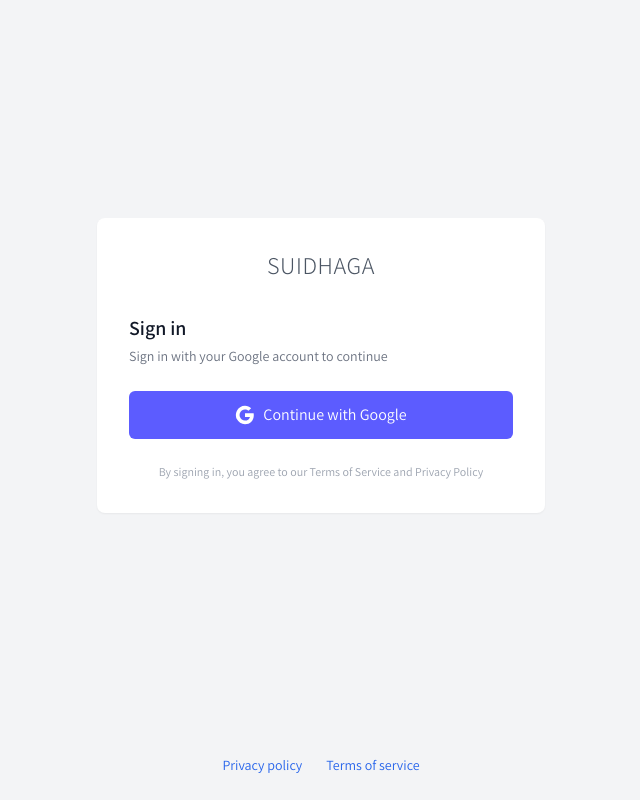
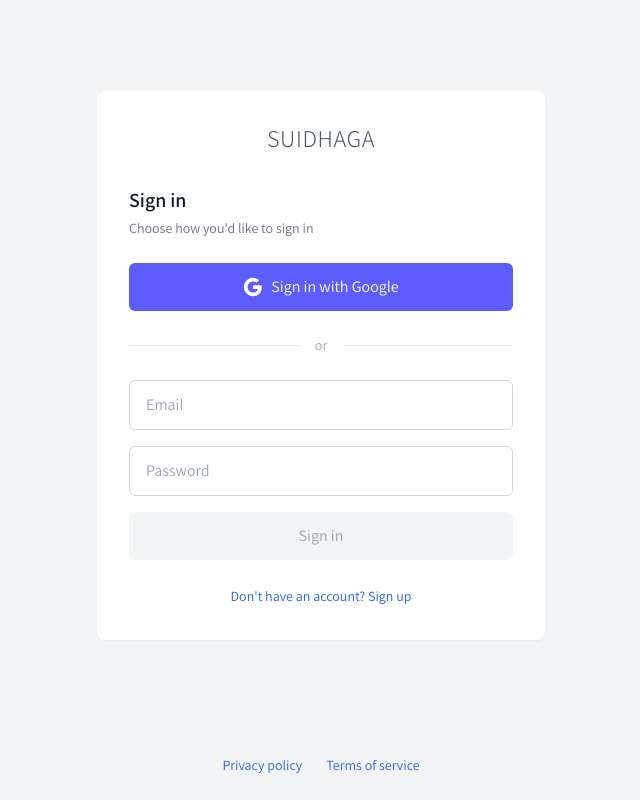
Before and after one commit to dhananjay-shahane/shopping_store, a Next.js app: page /login in a window 1280 px wide. Shown: the whole page, without its empty margins (319-959 px from the left). Built offline with nearby package versions, Linux system fonts and the light colour scheme; no server answers.

Commit message:
Restored to '1e1d47712a41c3ff9d6123f15ae31d9de102a329'
Replit-Restored-To: 1e1d47712a41c3ff9d6123f15ae31d9de102a329

```diff
--- a/app/(auth)/login/page.tsx
+++ b/app/(auth)/login/page.tsx
@@ -6,10 +6,13 @@
 import Link from 'next/link';
 
 export default function LoginPage() {
+  const [mode, setMode] = useState<'signin' | 'signup'>('signin');
+  const [email, setEmail] = useState('');
+  const [password, setPassword] = useState('');
   const [isLoading, setIsLoading] = useState(false);
   const [error, setError] = useState('');
   const router = useRouter();
-  const { loginWithGoogle, isAuthenticated } = useAuth();
+  const { loginWithGoogle, loginWithEmail, registerWithEmail, isAuthenticated } = useAuth();
 
   useEffect(() => {
     if (isAuthenticated) {
@@ -23,17 +26,35 @@
     const result = await loginWithGoogle();
     if (!result.success) {
       setError(result.error || 'Failed to sign in with Google');
+    }
     setIsLoading(false);
-    }
   };
 
-  if (isAuthenticated) {
-    return (
-      <div className="min-h-screen bg-neutral-100 flex items-center justify-center">
-        <div className="animate-spin rounded-full h-12 w-12 border-b-2 border-neutral-900"></div>
-      </div>
-    );
+  const handleEmailSubmit = async (e: React.FormEvent) => {
+    e.preventDefault();
+    if (!email.trim() || !password.trim()) return;
+
+    setIsLoading(true);
+    setError('');
+
+    let result;
+    if (mode === 'signup') {
+      result = await registerWithEmail(email, password);
+      if (result.success) {
+        setError('Account created! Please check your email for verification.');
+        setMode('signin');
+        setIsLoading(false);
+        return;
       }
+    } else {
+      result = await loginWithEmail(email, password);
+    }
+
+    if (!result.success) {
+      setError(result.error || 'Failed to sign in');
+    }
+    setIsLoading(false);
+  };
 
   return (
     <div className="min-h-screen bg-neutral-100 flex flex-col">
@@ -48,29 +69,29 @@
 
             <div className="mb-6">
               <h2 className="text-xl font-semibold text-neutral-900 mb-1">
-                Sign in
+                {mode === 'signin' ? 'Sign in' : 'Create account'}
               </h2>
               <p className="text-sm text-neutral-500">
-                Sign in with your Google account to continue
+                {mode === 'signin'
+                  ? "Choose how you'd like to sign in"
+                  : 'Enter your details to create an account'}
               </p>
             </div>
 
             {error && (
-              <div className="mb-4 p-3 rounded-md text-sm bg-red-50 text-red-700 border border-red-200">
+              <div className={`mb-4 p-3 rounded-md text-sm ${
+                error.includes('created') || error.includes('verification')
+                  ? 'bg-green-50 text-green-700 border border-green-200'
+                  : 'bg-red-50 text-red-700 border border-red-200'
+              }`}>
                 {error}
               </div>
             )}
 
-            {isLoading ? (
-              <div className="flex flex-col items-center justify-center py-8">
-                <div className="animate-spin rounded-full h-12 w-12 border-b-2 border-[#5C5CFF] mb-4"></div>
-                <p className="text-sm text-neutral-500">Signing you in...</p>
-              </div>
-            ) : (
             <button
               onClick={handleGoogleSignIn}
               disabled={isLoading}
-                className="w-full bg-[#5C5CFF] hover:bg-[#4a4aee] text-white py-3 px-4 rounded-md font-medium transition-colors flex items-center justify-center gap-2 disabled:opacity-50"
+              className="w-full bg-[#5C5CFF] hover:bg-[#4a4aee] text-white py-3 px-4 rounded-md font-medium transition-colors flex items-center justify-center gap-2 mb-6 disabled:opacity-50"
             >
               <svg className="w-5 h-5" viewBox="0 0 24 24" fill="currentColor">
                 <path d="M22.56 12.25c0-.78-.07-1.53-.2-2.25H12v4.26h5.92c-.26 1.37-1.04 2.53-2.21 3.31v2.77h3.57c2.08-1.92 3.28-4.74 3.28-8.09z" fill="#fff"/>
@@ -78,12 +99,64 @@
                 <path d="M5.84 14.09c-.22-.66-.35-1.36-.35-2.09s.13-1.43.35-2.09V7.07H2.18C1.43 8.55 1 10.22 1 12s.43 3.45 1.18 4.93l2.85-2.22.81-.62z" fill="#fff"/>
                 <path d="M12 5.38c1.62 0 3.06.56 4.21 1.64l3.15-3.15C17.45 2.09 14.97 1 12 1 7.7 1 3.99 3.47 2.18 7.07l3.66 2.84c.87-2.6 3.3-4.53 6.16-4.53z" fill="#fff"/>
               </svg>
-                Continue with Google
+              {isLoading ? 'Signing in...' : 'Sign in with Google'}
             </button>
-            )}
 
-            <div className="mt-6 text-center text-xs text-neutral-400">
-              By signing in, you agree to our Terms of Service and Privacy Policy
+            <div className="flex items-center gap-4 mb-6">
+              <div className="flex-1 h-px bg-neutral-200"></div>
+              <span className="text-sm text-neutral-400">or</span>
+              <div className="flex-1 h-px bg-neutral-200"></div>
+            </div>
+
+            <form onSubmit={handleEmailSubmit}>
+              <div className="mb-4">
+                <input
+                  type="email"
+                  value={email}
+                  onChange={(e) => setEmail(e.target.value)}
+                  placeholder="Email"
+                  className="w-full px-4 py-3 border border-neutral-300 rounded-md focus:outline-none focus:border-blue-500 text-neutral-700 placeholder-neutral-400"
+                  required
+                />
+              </div>
+
+              <div className="mb-4">
+                <input
+                  type="password"
+                  value={password}
+                  onChange={(e) => setPassword(e.target.value)}
+                  placeholder="Password"
+                  className="w-full px-4 py-3 border border-neutral-300 rounded-md focus:outline-none focus:border-blue-500 text-neutral-700 placeholder-neutral-400"
+                  required
+                  minLength={6}
+                />
+              </div>
+
+              <button
+                type="submit"
+                disabled={!email.trim() || !password.trim() || isLoading}
+                className={`w-full py-3 px-4 rounded-md font-medium transition-colors ${
+                  email.trim() && password.trim() && !isLoading
+                    ? 'bg-[#0066FF] hover:bg-[#0052cc] text-white'
+                    : 'bg-neutral-100 text-neutral-400 cursor-not-allowed'
+                }`}
+              >
+                {isLoading ? 'Please wait...' : (mode === 'signin' ? 'Sign in' : 'Create account')}
+              </button>
+            </form>
+
+            <div className="mt-6 text-center">
+              <button
+                onClick={() => {
+                  setMode(mode === 'signin' ? 'signup' : 'signin');
+                  setError('');
+                }}
+                className="text-sm text-blue-600 hover:text-blue-700"
+              >
+                {mode === 'signin'
+                  ? "Don't have an account? Sign up"
+                  : 'Already have an account? Sign in'}
+              </button>
             </div>
           </div>
         </div>
--- a/app/(store)/_components/Layout/Navbar.tsx
+++ b/app/(store)/_components/Layout/Navbar.tsx
@@ -48,7 +48,6 @@
   const [searchOpen, setSearchOpen] = useState(false);
   const [searchQuery, setSearchQuery] = useState("");
   const [userMenuOpen, setUserMenuOpen] = useState(false);
-  const [isLoggingOut, setIsLoggingOut] = useState(false);
   const userMenuRef = useRef<HTMLDivElement>(null);
   const router = useRouter();
   const pathname = usePathname();
@@ -66,11 +65,9 @@
   }, []);
 
   const handleLogout = async () => {
-    setIsLoggingOut(true);
+    await logout();
     setUserMenuOpen(false);
-    await logout();
     router.push('/');
-    setIsLoggingOut(false);
   };
 
   const announcements = [
@@ -244,11 +241,6 @@
 
             {isAuthenticated ? (
               <div className="hidden md:block relative" ref={userMenuRef}>
-                {isLoggingOut ? (
-                  <div className="p-2">
-                    <div className="animate-spin rounded-full h-5 w-5 border-b-2 border-neutral-700"></div>
-                  </div>
-                ) : (
                 <button
                   onClick={() => setUserMenuOpen(!userMenuOpen)}
                   className="flex items-center gap-1 hover:text-primary transition-colors text-neutral-700 p-2"
@@ -260,7 +252,6 @@
                     <ChevronDown size={14} strokeWidth={1.5} />
                   )}
                 </button>
-                )}
 
                 {userMenuOpen && (
                   <div className="absolute right-0 top-full mt-2 w-64 bg-white border border-neutral-200 rounded-lg shadow-xl z-50 animate-in fade-in zoom-in-95 duration-200">
@@ -494,22 +485,13 @@
                     </button>
                     <button
                       onClick={async () => {
-                        setIsLoggingOut(true);
+                        await logout();
                         setMobileMenuOpen(false);
-                        await logout();
                         router.push('/');
-                        setIsLoggingOut(false);
                       }}
-                      className="block w-full text-left text-base font-normal text-neutral-700 flex items-center gap-2"
+                      className="block w-full text-left text-base font-normal text-neutral-700"
                     >
-                      {isLoggingOut ? (
-                        <>
-                          <div className="animate-spin rounded-full h-4 w-4 border-b-2 border-neutral-700"></div>
-                          Signing out...
-                        </>
-                      ) : (
-                        'Sign out'
-                      )}
+                      Sign out
                     </button>
                   </div>
                 ) : (
--- a/app/_shared/components/Layout/AccountHeader.tsx
+++ b/app/_shared/components/Layout/AccountHeader.tsx
@@ -95,7 +95,7 @@
                     onClick={() => setUserMenuOpen(false)}
                     className="block px-4 py-2 text-sm text-neutral-700 hover:bg-neutral-50"
                   >
-                    Orders
+                    Settings
                   </Link>
                 </div>
 
```
Also changed, not shown: attached_assets/image_1764239977636.png (deleted), attached_assets/image_1764240126307.png (deleted). Lines whose indentation alone changed are shown as unchanged.
